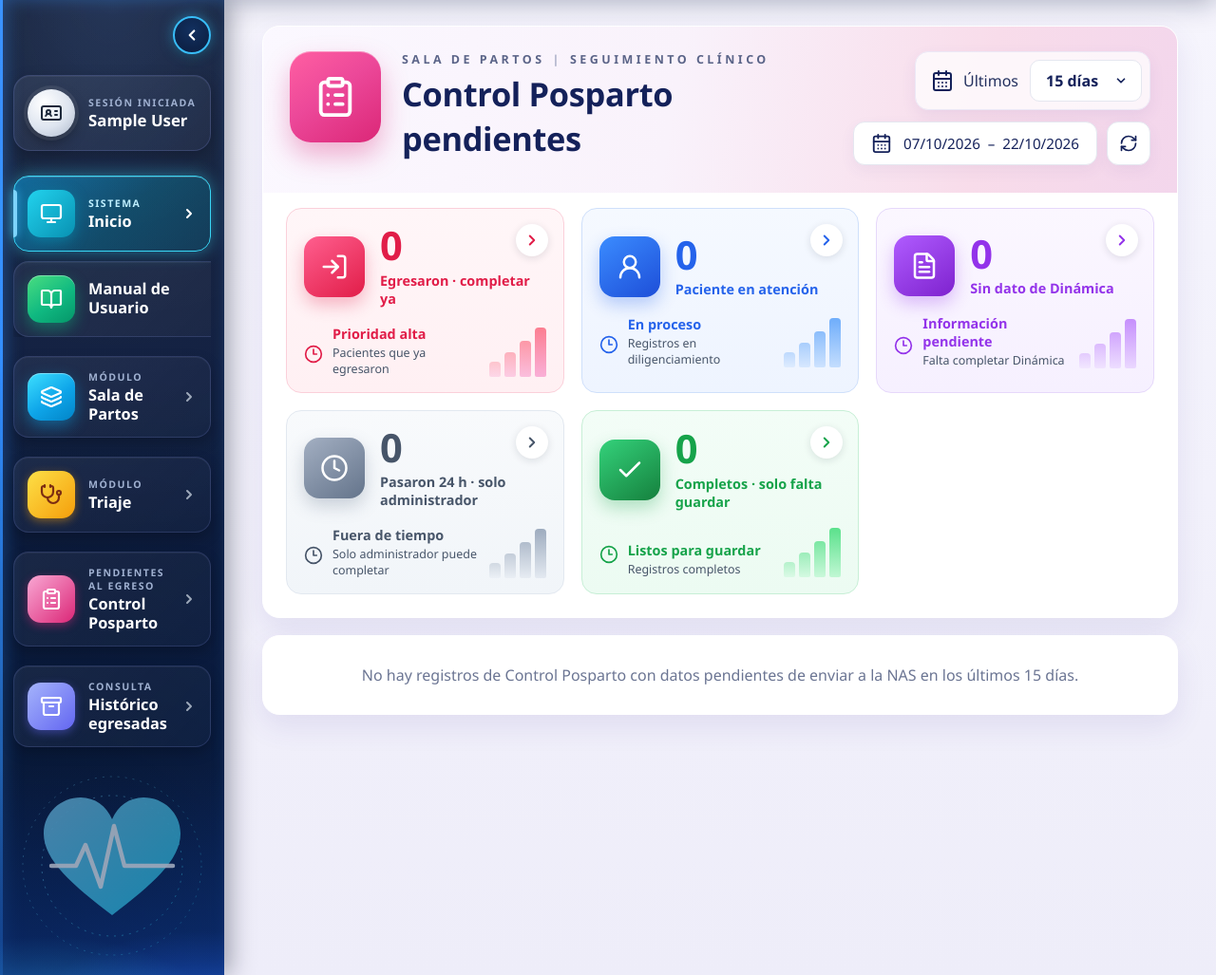
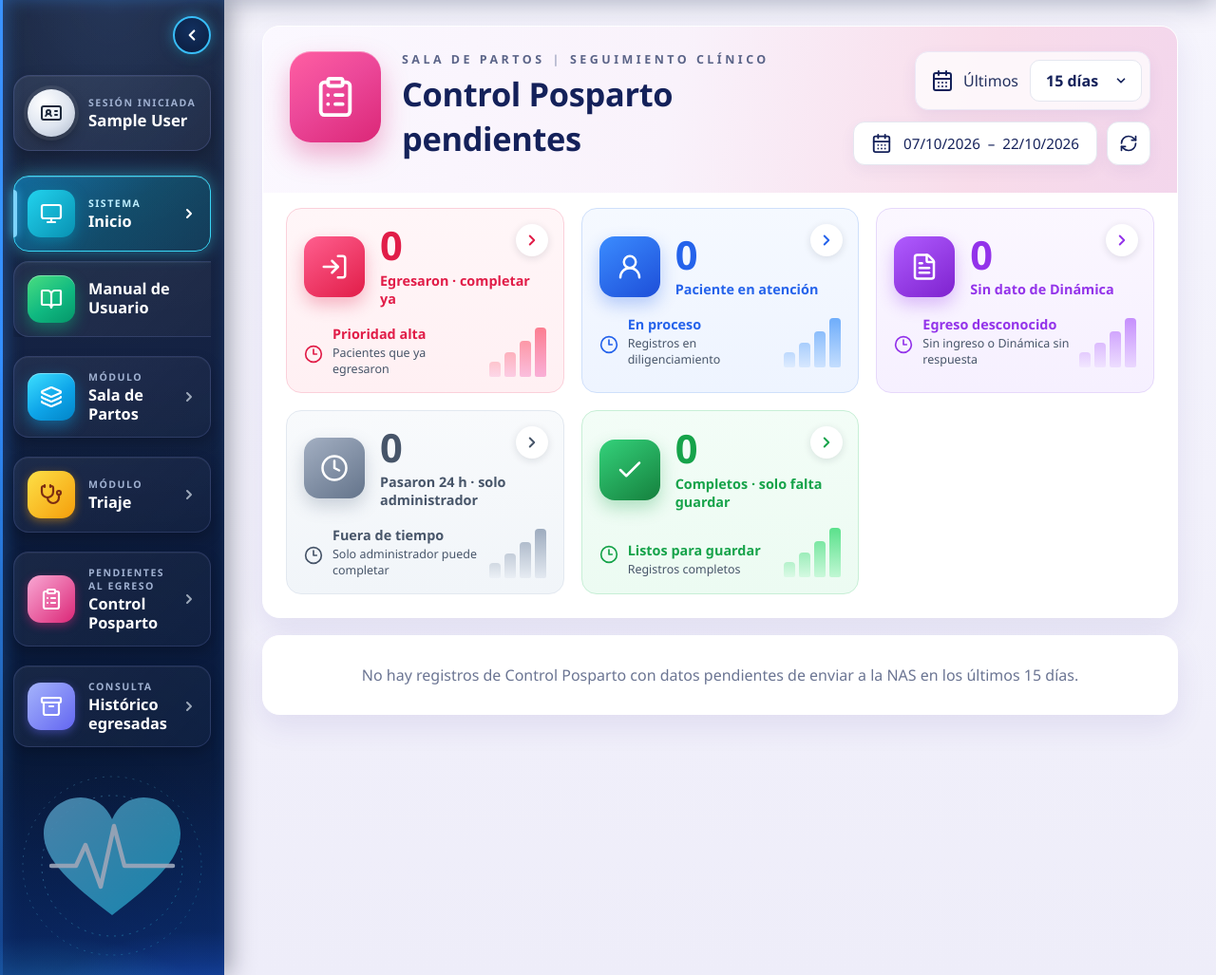
Before and after one commit to edisonibarra-web/sistema_onbstetrico-, a Django app: page /fetal/pendientes/ in a window 1280 px wide. Shown: the part 144-1171 px from the top of the page at 95% size. Run offline with Django 4.2, Linux system fonts and the light colour scheme; the visitor is signed in with stand-in values (Sample User, id 1); data that the repository does not hold is empty; parts of the project's set-up code (start-up, migrations or seed data) failed here and were passed over.

Commit message:
Pendientes al egreso: texto mas claro en el recuadro Sin dato de Dinamica
Co-Authored-By: Claude Opus 5.5 <noreply@anthropic.com>

```diff
--- a/frecuenciafetal/templates/registros/pendientes.html
+++ b/frecuenciafetal/templates/registros/pendientes.html
@@ -225,7 +225,7 @@
                         </div>
                         <div class="p-chip-pie">
                             <i data-lucide="clock-3"></i>
-                            <span><strong>Información pendiente</strong><small>Falta completar Dinámica</small></span>
+                            <span><strong>Egreso desconocido</strong><small>Sin ingreso o Dinámica sin respuesta</small></span>
                             <span class="p-chip-barras" aria-hidden="true"><i></i><i></i><i></i><i></i></span>
                         </div>
                     </button>
```
